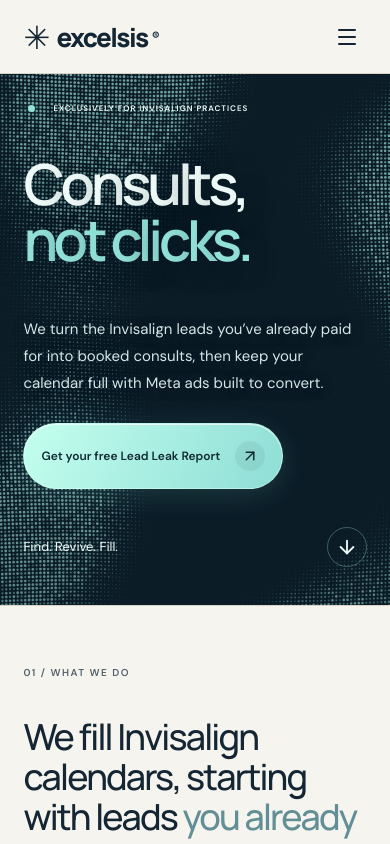
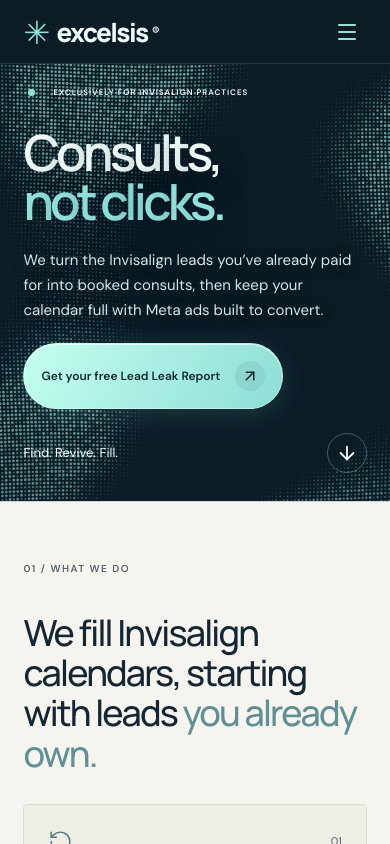
Before and after one commit to Wang023/Excelsis-v2, a Next.js app: page / in a window 390 px wide. Shown: the top 844 px of the page. Built offline with nearby package versions, Linux system fonts and the light colour scheme.

Commit message:
Keep hero CTA above the fold and add sticky navy navigation

```diff
--- a/app/revival.css
+++ b/app/revival.css
@@ -1336,3 +1336,53 @@ textarea:focus-visible {
   .button, .button > svg { transition: none; }
   .button:hover, .button:hover > svg { transform: none; }
 }
+
+/* Keep the primary action in the first viewport and navigation in reach. */
+:root { --site-header-height: 72px; }
+html { scroll-padding-top: calc(var(--site-header-height) + 16px); }
+.revival-header {
+  position: sticky;
+  top: 0;
+  z-index: 50;
+  height: var(--site-header-height);
+  background: #0b1c27;
+  color: #effbf8;
+  border-bottom: 1px solid #92e2d926;
+}
+.revival-header .brand-mark,
+.revival-header .menu,
+.revival-header nav a:hover,
+.revival-header nav a[aria-current] { color: #92e2d9; }
+.revival-header nav a[aria-current]::after { background: #92e2d9; }
+.revival-header .nav-cta { background: #a5eee0; color: #102a32; }
+.revival-header .nav-cta:hover { background: #d0fff2; }
+.revival-header .nav-cta > svg { background: #102a3212; }
+.revival-hero {
+  min-height: min(660px, calc(100svh - var(--site-header-height)));
+  padding-top: 20px;
+  padding-bottom: 28px;
+}
+.revival-hero .hero-heading-row { margin: clamp(20px, 4svh, 44px) 0 24px; }
+.revival-hero .hero-heading-row h1 { font-size: clamp(48px, min(8.4vw, 13svh), 114px); }
+.revival-hero .hero-conversion { max-width: 540px; }
+.revival-hero .hero-conversion p { margin-bottom: 20px; font-size: 17px; line-height: 1.65; }
+@media (max-width: 850px) {
+  :root { --site-header-height: 64px; }
+  .revival-header nav {
+    top: var(--site-header-height);
+    background: #0b1c27;
+    color: #effbf8;
+    border-color: #92e2d926;
+  }
+}
+@media (max-width: 700px) {
+  .revival-hero { min-height: auto; padding-top: 22px; padding-bottom: 28px; }
+  .revival-hero .hero-heading-row { margin: 28px 0 22px; }
+  .revival-hero .hero-heading-row h1 { font-size: clamp(44px, 12.8vw, 78px); }
+  .revival-hero .hero-conversion p { font-size: 15px; line-height: 1.65; }
+  .revival-hero .hero-bottom { gap: 24px; }
+}
+@media (max-height: 650px) and (min-width: 701px) {
+  .revival-hero .hero-heading-row { margin-top: 16px; margin-bottom: 18px; }
+  .revival-hero .hero-conversion p { font-size: 15px; margin-bottom: 16px; }
+}
```
